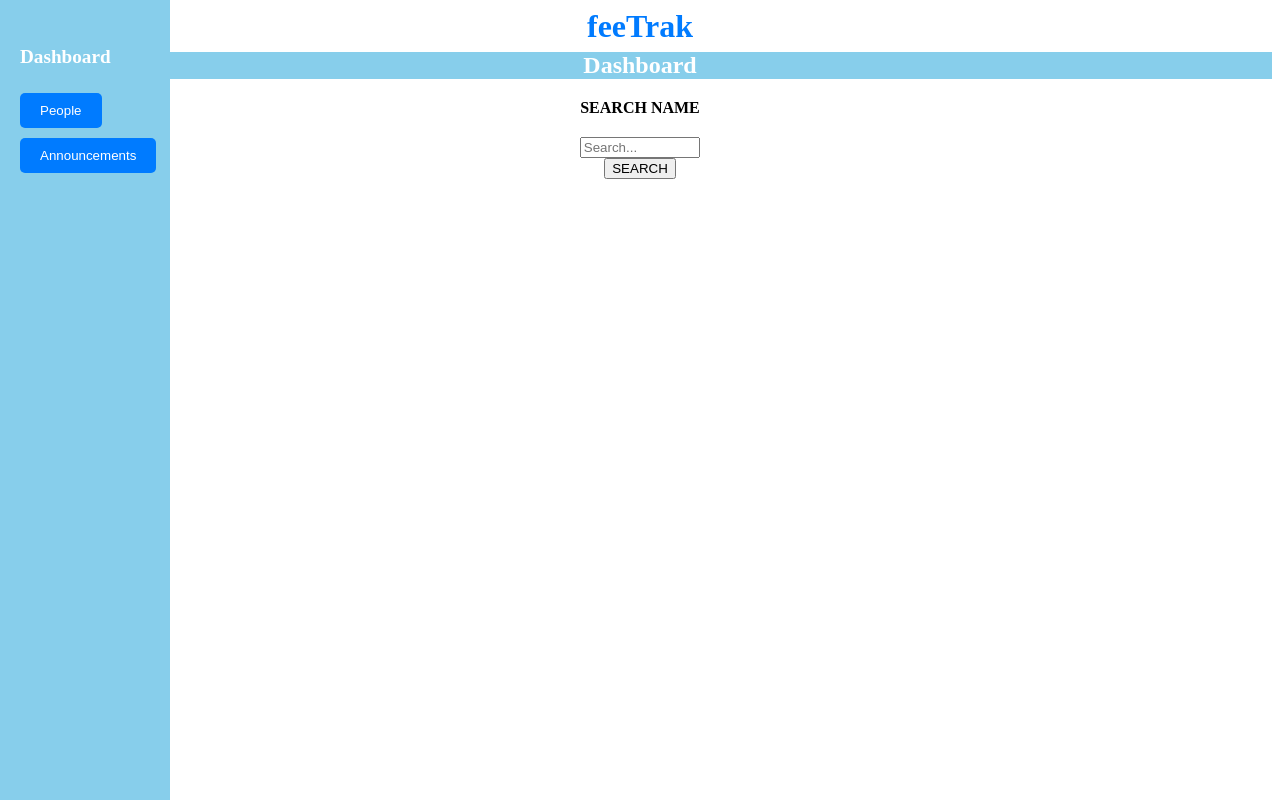
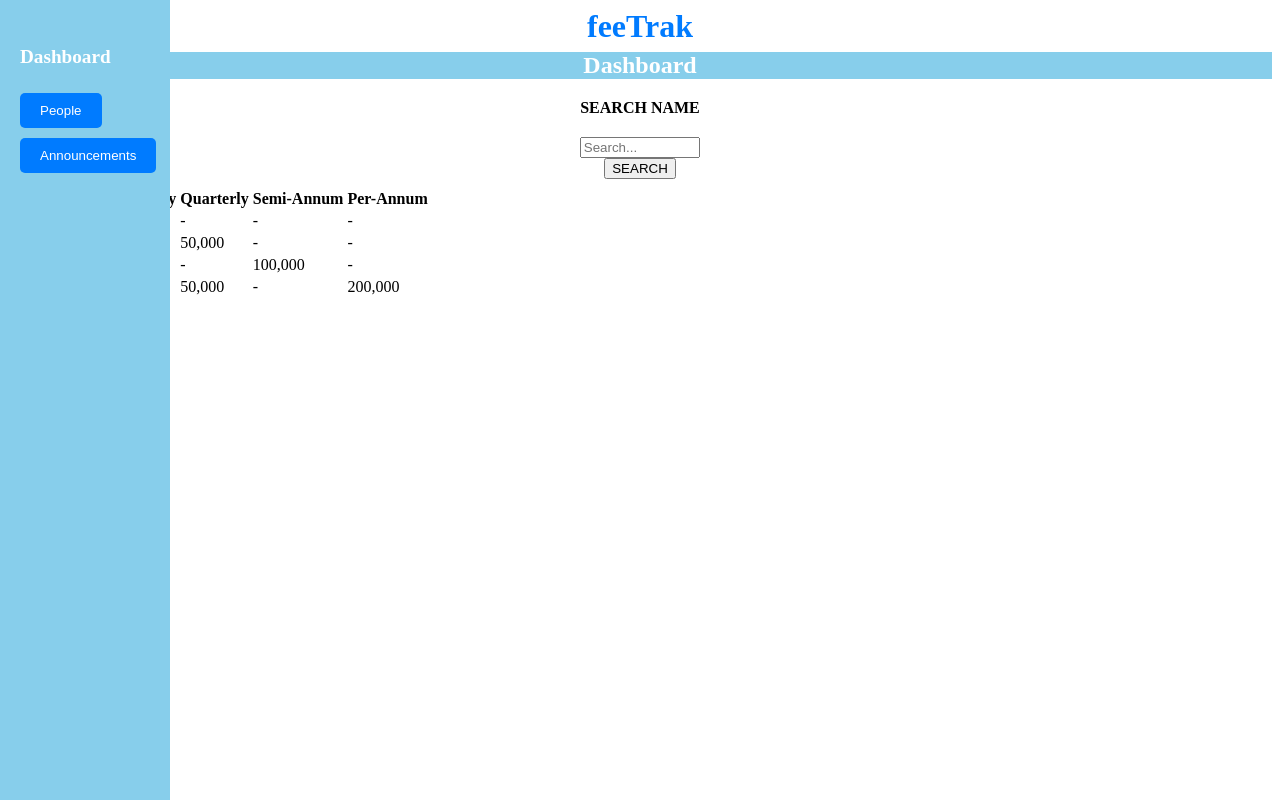
Before and after one commit to valeriawabwire/Group-IV-SilverBack-JS-Project, a plain HTML site: page index.html in a window 1280 px wide. Drawn offline with Linux system fonts and the light colour scheme; no server answers.

Commit message:
Update index.html

```diff
--- a/index.html
+++ b/index.html
@@ -41,6 +41,52 @@
             <div id="namesContainer"></div>
             <button id="show-announcements-btn">Announcements</button>
         </div>
+        <table class="table">
+            <thead>
+                <tr>
+
+                    <th scope="col">Payment Dates</th>
+                    <th scope="col">Monthly</th>
+                    <th scope="col">Quarterly</th>
+                    <th scope="col">Semi-Annum</th>
+                    <th scope="col">Per-Annum</th>
+                </tr>
+            </thead>
+            <tbody>
+                <tr>
+
+                    <td>5/1/2024</td>
+                    <td>50,000</td>
+                    <td>-</td>
+                    <td>-</td>
+                    <td>-</td>
+                </tr>
+                <tr>
+
+                    <td>1/5/2024</td>
+                    <td>50,000</td>
+                    <td>50,000</td>
+                    <td>-</td>
+                    <td>-</td>
+                </tr>
+                <tr>
+
+                    <td>28/8/2024</td>
+                    <td>50,000</td>
+                    <td>-</td>
+                    <td>100,000</td>
+                    <td>-</td>
+                </tr>
+                <tr>
+
+                    <td>29/12/2024</td>
+                    <td>50,000</td>
+                    <td>50,000</td>
+                    <td>-</td>
+                    <td>200,000</td>
+                </tr>
+            </tbody>
+        </table>
 
         <script src="index.js"></script>
 </body>
```
